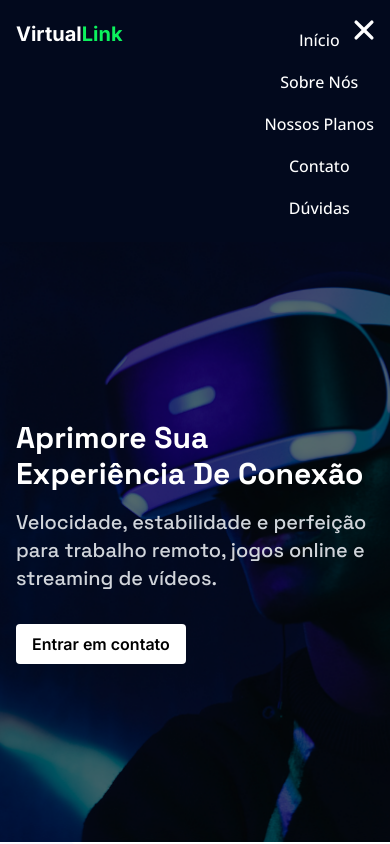
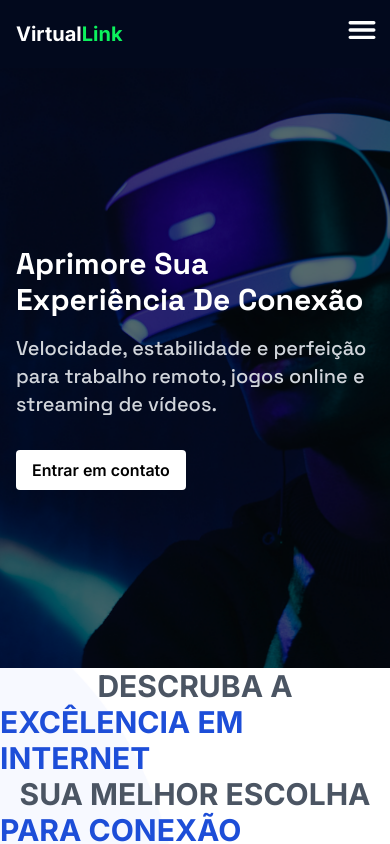
Before and after one commit to PabloSantos-CG/projeto_dabliunet, a Next.js app in the folder my-app/: page / in a window 390 px wide. Shown: the top 844 px of the page. Built offline with nearby package versions, Linux system fonts and the light colour scheme.

Commit message:
refactor: menu hamburguer

```diff
--- a/my-app/src/components/Header.tsx
+++ b/my-app/src/components/Header.tsx
@@ -6,7 +6,7 @@ import { IoClose, IoMenu } from "react-icons/io5";
 
 export default function Header() {
   const [header, setHeader] = useState(false);
-  const [isOpen, setIsOpen] = useState(true);
+  const [isOpen, setIsOpen] = useState(false);
 
   const toggleMenu = () => {
     setIsOpen((value) => !value);
@@ -14,8 +14,8 @@ export default function Header() {
   };
 
   const handleResize = () => {
-    // if (window.innerWidth < 768 && isOpen) setIsOpen(false);
-    // if (window.innerWidth > 768 && !isOpen) setIsOpen(true);
+    if (window.innerWidth < 768 && isOpen) setIsOpen(false);
+    if (window.innerWidth > 768 && !isOpen) setIsOpen(true);
   };
 
   const handleHeader = () => {
@@ -28,7 +28,7 @@ export default function Header() {
 
   useEffect(() => {
     window.addEventListener("scroll", handleHeader);
-    // if (window.innerWidth > 768 && !isOpen) setIsOpen(true);
+    if (window.innerWidth > 768 && !isOpen) setIsOpen(true);
   }, []);
 
   useEffect(() => {
@@ -44,7 +44,7 @@ export default function Header() {
         header ? "fixed bg-[#082887]" : "sticky bg-[#02091D]"
       } top-0 z-50 ease-linear duration-500`}
     >
-      <div className="container flex justify-between m-auto px-4 py-5">
+      <div className="container max-md:flex-col flex justify-between m-auto px-4 py-5 relative">
         <div>
           <a href="/" className="text-xl font-bold text-white">
             Virtual<span className="text-[#0CF25D]">Link</span>
@@ -53,7 +53,7 @@ export default function Header() {
 
         <button
           onClick={toggleMenu}
-          className="md:hidden absolute right-2 sm:top-5  max-sm:top-3 text-white"
+          className="md:hidden absolute right-2.5 sm:top-4  max-sm:top-3 text-white hover:text-lime-400 duration-500"
         >
           <span>{isOpen ? <IoClose size={36} /> : <IoMenu size={36} />}</span>
         </button>
```
